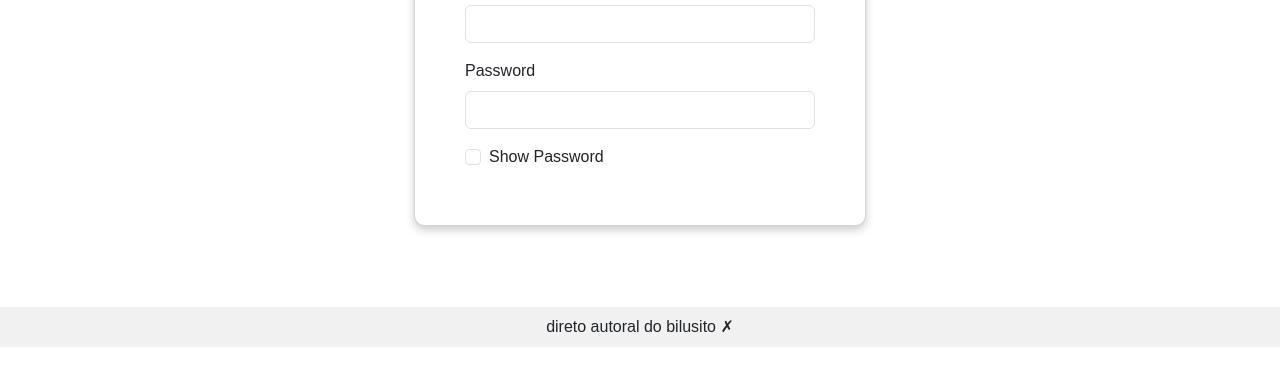
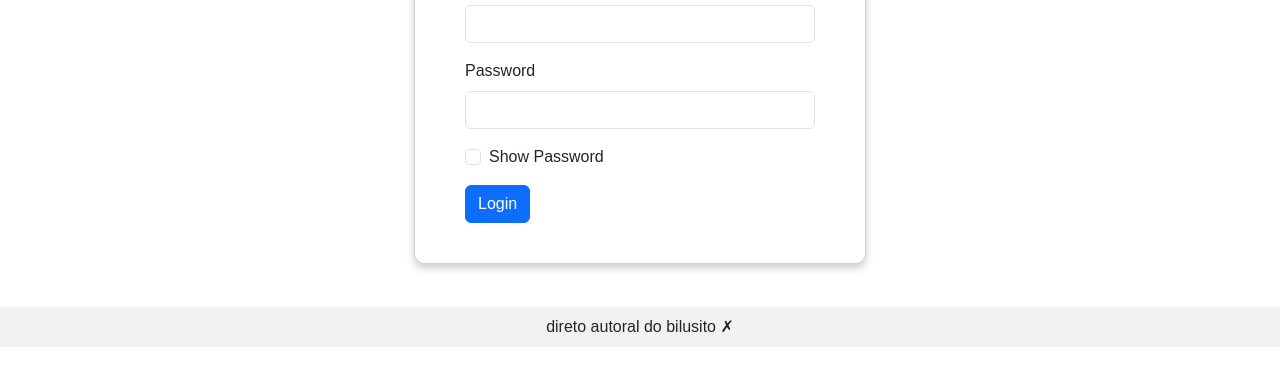
Before and after one commit to kiyanamiiii/cachacaria-wilbert-pi-2025.2, a plain HTML site: page login.html in a window 1280 px wide. Shown: the part 453-838 px from the top of the page. Drawn offline with nearby package versions, Linux system fonts and the light colour scheme.

Commit message:
feat: only a submit button

```diff
--- a/login.html
+++ b/login.html
@@ -163,6 +163,9 @@
               <input type="checkbox" class="form-check-input" onclick="showPassword()" id="exampleCheck1">
               <label class="form-check-label" for="exampleCheck1">Show Password</label>
             </div>
+            <div>
+              <button type="submit" class="btn btn-primary">Login</button>
+            </div>
           </form>
         </div>
       </div>
```
